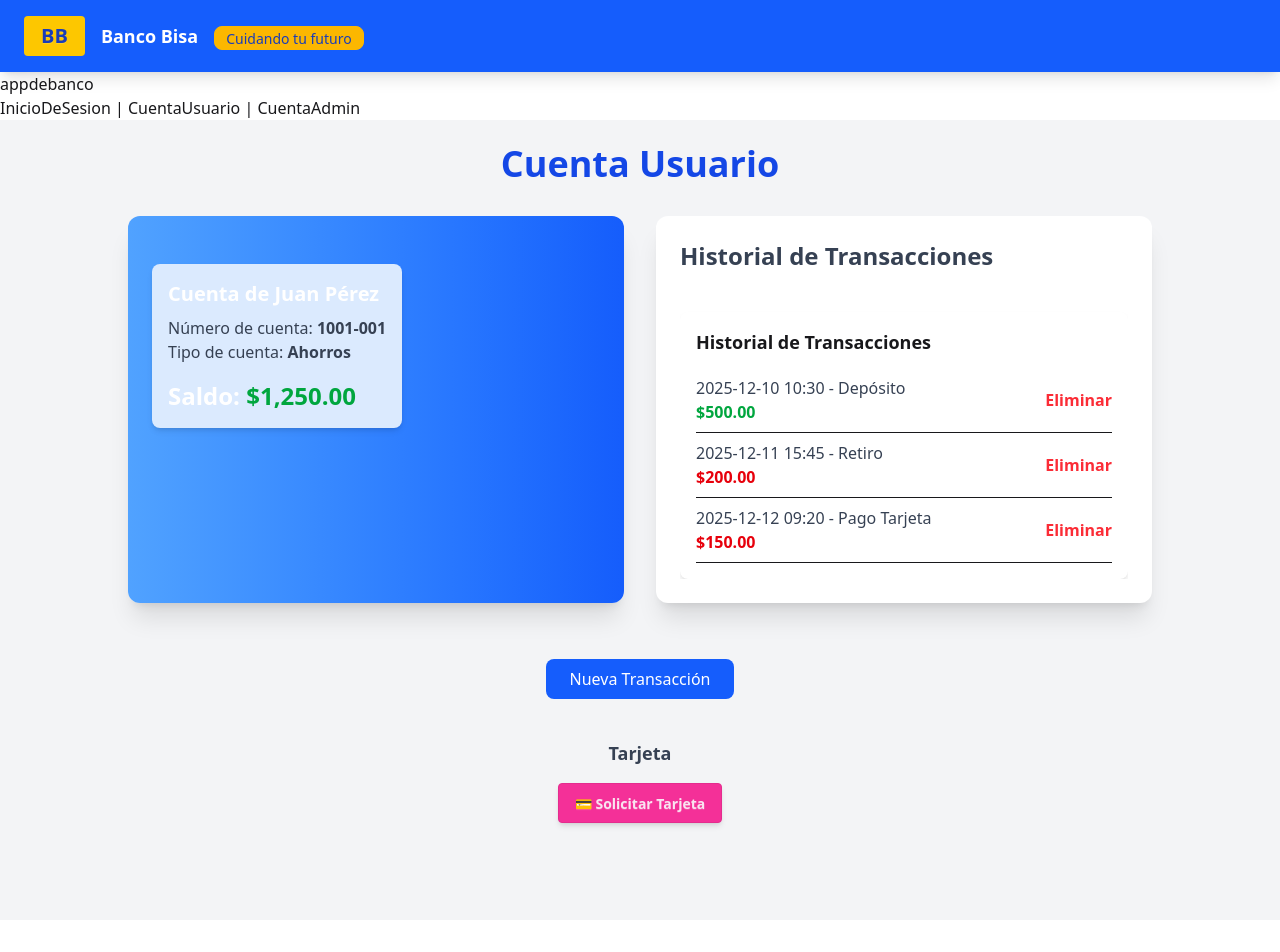
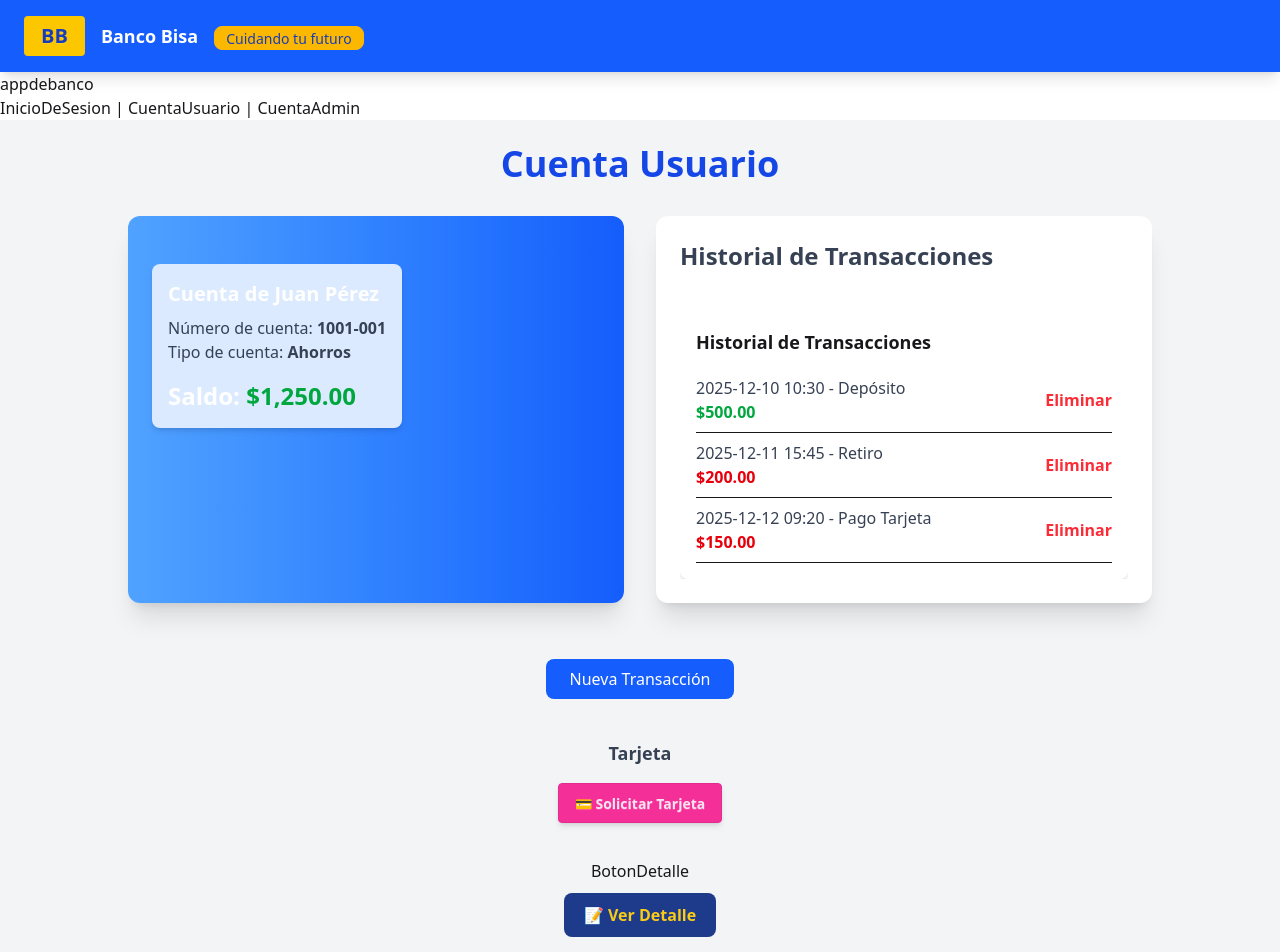
Before and after one commit to luisbaldivieso/fronted, an Angular app in the folder app-de-banco/: page /usuario in a window 1280 px wide. Shown: the top 952 px of the page. Before the commit the page ends 920 px from the top, so only its background shows below. Built offline with nearby package versions, Linux system fonts and the light colour scheme.

Commit message:
ultimo crud

```diff
--- a/app-de-banco/src/app/Page/cuenta-usuario/cuenta-usuario.html
+++ b/app-de-banco/src/app/Page/cuenta-usuario/cuenta-usuario.html
@@ -31,4 +31,9 @@
     <app-tarjeta-boton></app-tarjeta-boton>
   </div>
 
+  <!-- Botón Detalle -->
+  <div class="mt-4 w-full max-w-5xl flex justify-center">
+    <app-boton-detalle></app-boton-detalle>
+  </div>
+
 </div>
--- a/app-de-banco/src/app/Page/cuenta-usuario/cuenta-usuario.ts
+++ b/app-de-banco/src/app/Page/cuenta-usuario/cuenta-usuario.ts
@@ -2,11 +2,12 @@ import { Component } from '@angular/core';
 import { SaldoCar } from '../../componets/saldo-car/saldo-car';
 import { HistorialTransacciones } from '../../componets/historial-transacciones/historial-transacciones';
 import { BotonTransaccion } from '../../componets/boton-transaccion/boton-transaccion';
+import { BotonDetalle } from '../../componets/boton-detalle/boton-detalle';
 import { TarjetaBoton } from '../../componets/tarjeta-boton/tarjeta-boton';
 
 @Component({
   selector: 'page-cuenta-usuario',
-  imports: [SaldoCar, HistorialTransacciones, BotonTransaccion, TarjetaBoton],
+  imports: [SaldoCar, HistorialTransacciones, BotonTransaccion, BotonDetalle, TarjetaBoton],
   templateUrl: './cuenta-usuario.html'
 })
 export class CuentaUsuario {}
--- /dev/null
+++ b/app-de-banco/src/app/componets/boton-detalle/boton-detalle.html
@@ -0,0 +1,20 @@
+<div style="text-align:center; margin-top:20px;">
+  <h1>BotonDetalle</h1>
+
+  <button (click)="abrirModal()" style="margin-top:10px;
+      padding:10px 20px;
+      background-color:#1E3A8A; /* azul oscuro */
+      color:#FACC15; /* amarillo */
+      border:none;
+      border-radius:8px;
+      font-weight:bold;
+      cursor:pointer;
+      transition: transform 0.2s, opacity 0.2s;"
+    onmouseover="this.style.transform='scale(1.05)'; this.style.opacity='0.9';"
+    onmouseout="this.style.transform='scale(1)'; this.style.opacity='1';"
+  >
+    📝 Ver Detalle
+  </button>
+
+  <app-modal-detallefrom [visible]="showModal" (close)="cerrarModal()"></app-modal-detallefrom>
+</div>
--- /dev/null
+++ b/app-de-banco/src/app/componets/boton-detalle/boton-detalle.ts
@@ -0,0 +1,21 @@
+import { Component } from '@angular/core';
+import { CommonModule } from '@angular/common';
+import { ModalDetallefrom } from '../modal-detallefrom/modal-detallefrom';
+
+@Component({
+  selector: 'app-boton-detalle',
+  standalone: true,
+  imports: [CommonModule, ModalDetallefrom],
+  templateUrl: './boton-detalle.html',
+})
+export class BotonDetalle {
+  showModal = false;
+
+  abrirModal() {
+    this.showModal = true;
+  }
+
+  cerrarModal() {
+    this.showModal = false;
+  }
+}
--- /dev/null
+++ b/app-de-banco/src/app/componets/modal-detallefrom/modal-detallefrom.html
@@ -0,0 +1,19 @@
+<ng-container *ngIf="visible">
+  <div style="
+    position:fixed; top:0; left:0; right:0; bottom:0;
+    background-color: rgba(0,0,0,0.5);
+    display:flex; justify-content:center; align-items:center; z-index:50;">
+    <div style="background:white; padding:20px; width:300px; border-radius:10px;">
+      <h2 style="text-align:center; margin-bottom:15px;">Detalle de Sugerencia</h2>
+      <div style="margin-bottom:15px;">
+        <p><strong>Asunto:</strong> Problema con saldo</p>
+        <p><strong>Mensaje:</strong> No aparece la última transacción</p>
+        <p><strong>Estado:</strong> Abierto</p>
+        <p><strong>Fecha:</strong> 2025-12-15</p>
+      </div>
+      <div style="text-align:center;">
+        <button (click)="onClose()" style="padding:6px 12px;">Cerrar</button>
+      </div>
+    </div>
+  </div>
+</ng-container>
--- /dev/null
+++ b/app-de-banco/src/app/componets/modal-detallefrom/modal-detallefrom.ts
@@ -0,0 +1,17 @@
+import { Component, Input, Output, EventEmitter } from '@angular/core';
+import { CommonModule } from '@angular/common';
+
+@Component({
+  selector: 'app-modal-detallefrom',
+  standalone: true,
+  imports: [CommonModule],
+  templateUrl: './modal-detallefrom.html',
+})
+export class ModalDetallefrom {
+  @Input() visible = false;
+  @Output() close = new EventEmitter<void>();
+
+  onClose() {
+    this.close.emit();
+  }
+}
```
